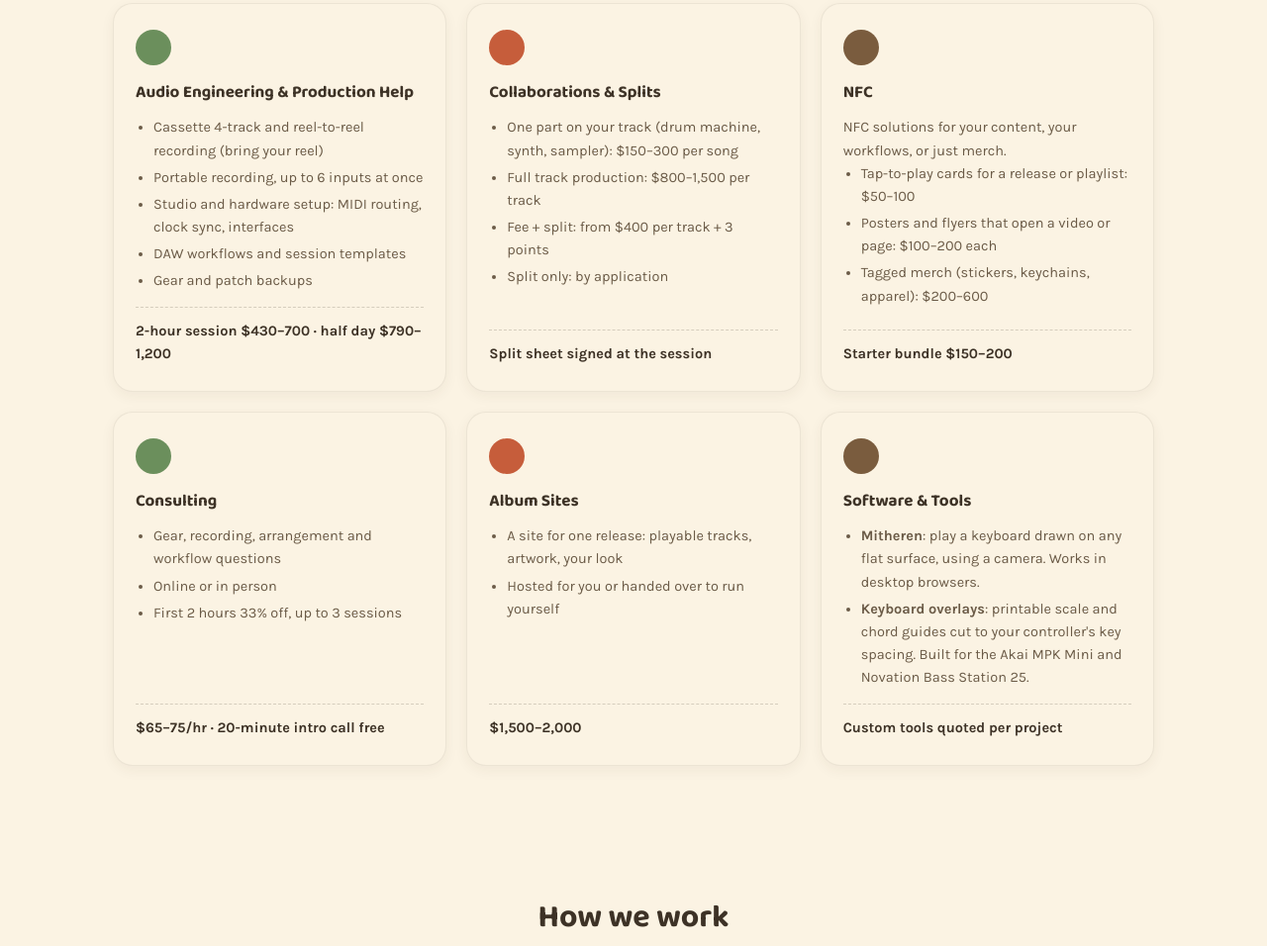
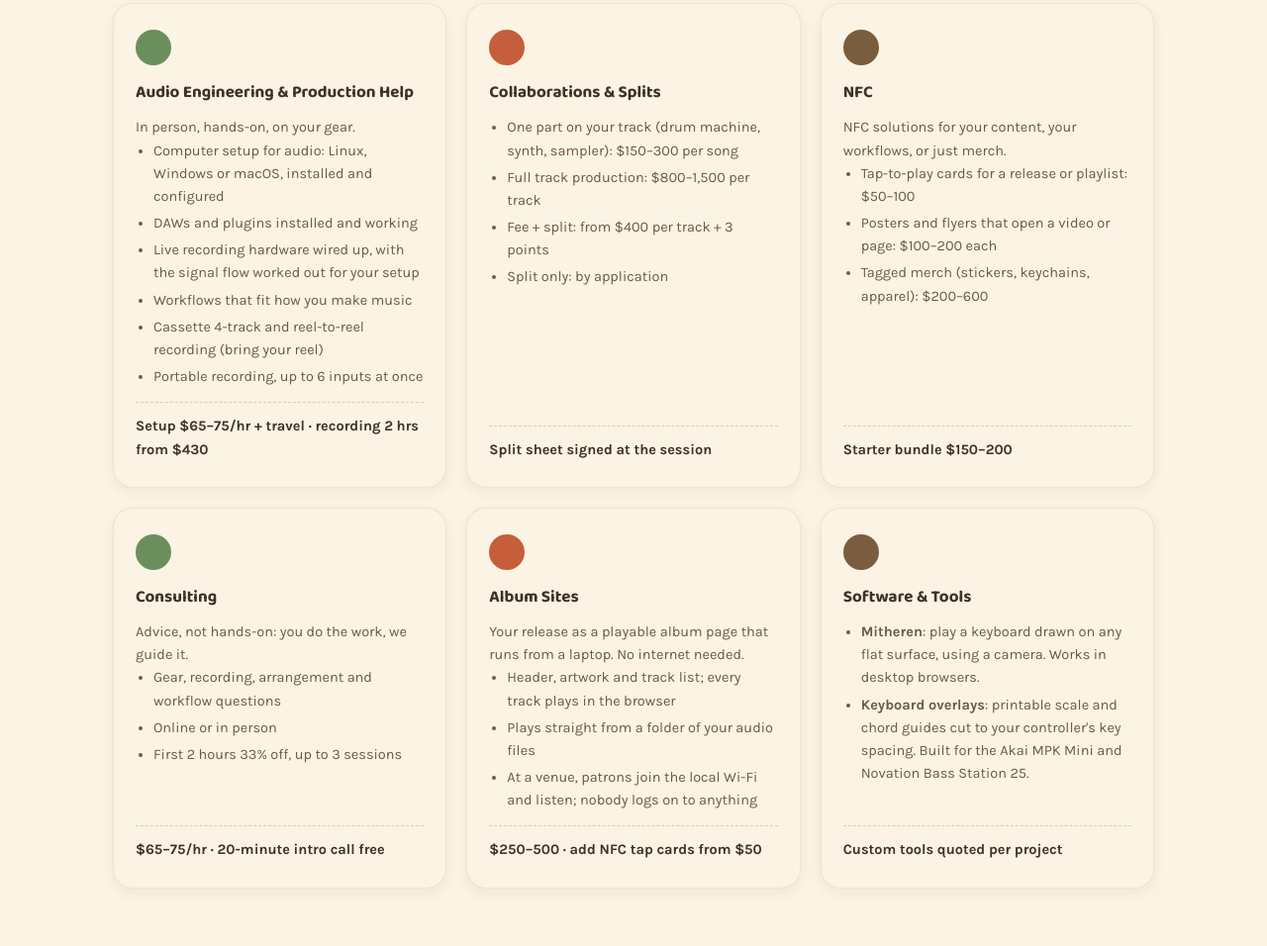
Before and after one commit to grabam3/graba.me, a plain HTML site: page index.html in a window 1280 px wide. Shown: the part 705-1661 px from the top of the page at 99% size. Drawn offline with Linux system fonts and the light colour scheme.

Commit message:
Clarify in-person engineering vs advice-only consulting; describe offline album sites
Co-Authored-By: Claude Opus 5.5 <noreply@anthropic.com>

```diff
--- a/index.html
+++ b/index.html
@@ -51,14 +51,16 @@
         <div class="service-card">
           <div class="icon-dot" style="background:#6B8F5C;"></div>
           <h3>Audio Engineering &amp; Production Help</h3>
+          <p>In person, hands-on, on your gear.</p>
           <ul>
+            <li>Computer setup for audio: Linux, Windows or macOS, installed and configured</li>
+            <li>DAWs and plugins installed and working</li>
+            <li>Live recording hardware wired up, with the signal flow worked out for your setup</li>
+            <li>Workflows that fit how you make music</li>
             <li>Cassette 4-track and reel-to-reel recording (bring your reel)</li>
             <li>Portable recording, up to 6 inputs at once</li>
-            <li>Studio and hardware setup: MIDI routing, clock sync, interfaces</li>
-            <li>DAW workflows and session templates</li>
-            <li>Gear and patch backups</li>
           </ul>
-          <p class="price">2-hour session $430–700 · half day $790–1,200</p>
+          <p class="price">Setup $65–75/hr + travel · recording 2 hrs from $430</p>
         </div>
         <div class="service-card">
           <div class="icon-dot" style="background:#C65D3B;"></div>
@@ -85,6 +87,7 @@
         <div class="service-card">
           <div class="icon-dot" style="background:#6B8F5C;"></div>
           <h3>Consulting</h3>
+          <p>Advice, not hands-on: you do the work, we guide it.</p>
           <ul>
             <li>Gear, recording, arrangement and workflow questions</li>
             <li>Online or in person</li>
@@ -95,11 +98,13 @@
         <div class="service-card">
           <div class="icon-dot" style="background:#C65D3B;"></div>
           <h3>Album Sites</h3>
+          <p>Your release as a playable album page that runs from a laptop. No internet needed.</p>
           <ul>
-            <li>A site for one release: playable tracks, artwork, your look</li>
-            <li>Hosted for you or handed over to run yourself</li>
+            <li>Header, artwork and track list; every track plays in the browser</li>
+            <li>Plays straight from a folder of your audio files</li>
+            <li>At a venue, patrons join the local Wi-Fi and listen; nobody logs on to anything</li>
           </ul>
-          <p class="price">$1,500–2,000</p>
+          <p class="price">$250–500 · add NFC tap cards from $50</p>
         </div>
         <div class="service-card">
           <div class="icon-dot" style="background:#7A5C3E;"></div>
```
